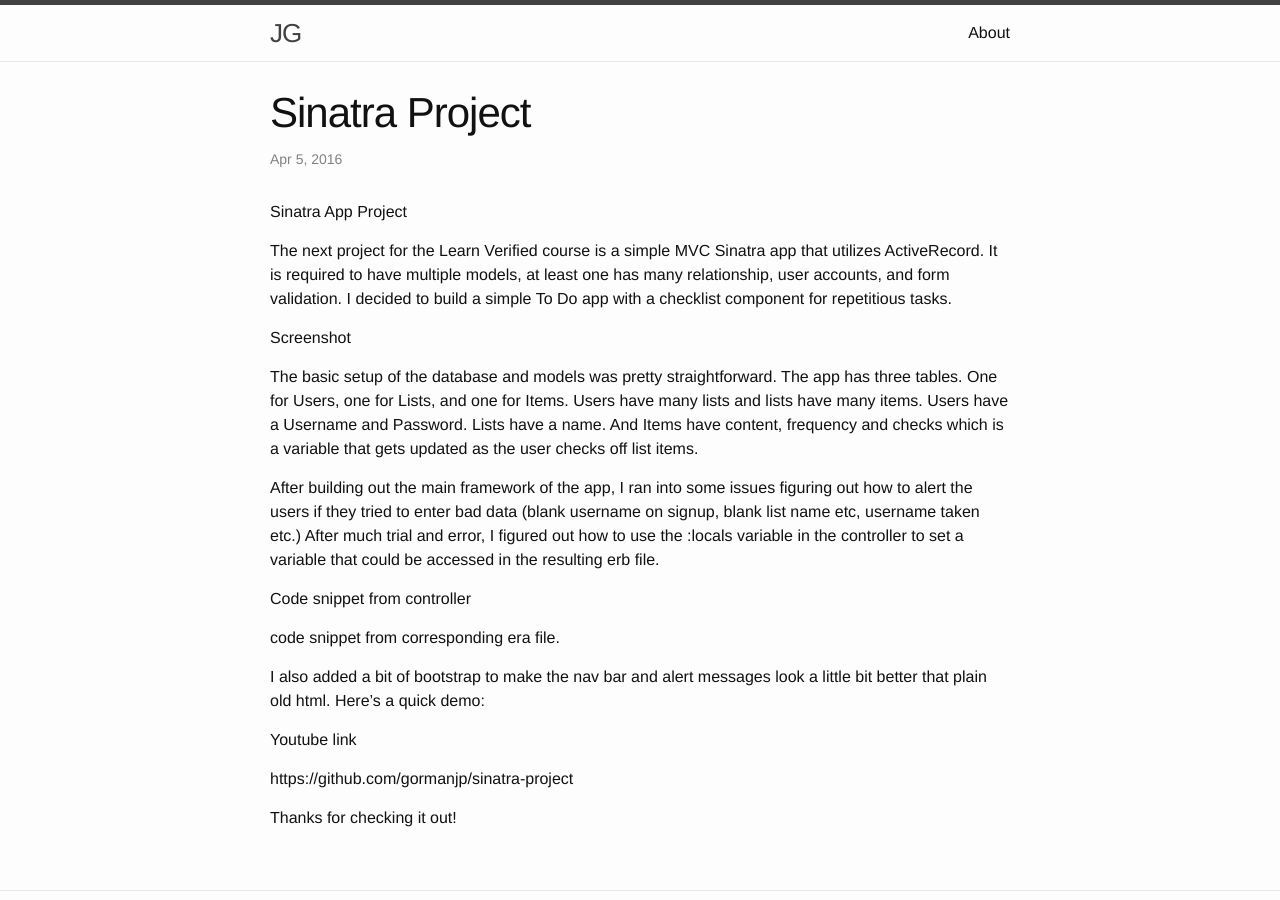
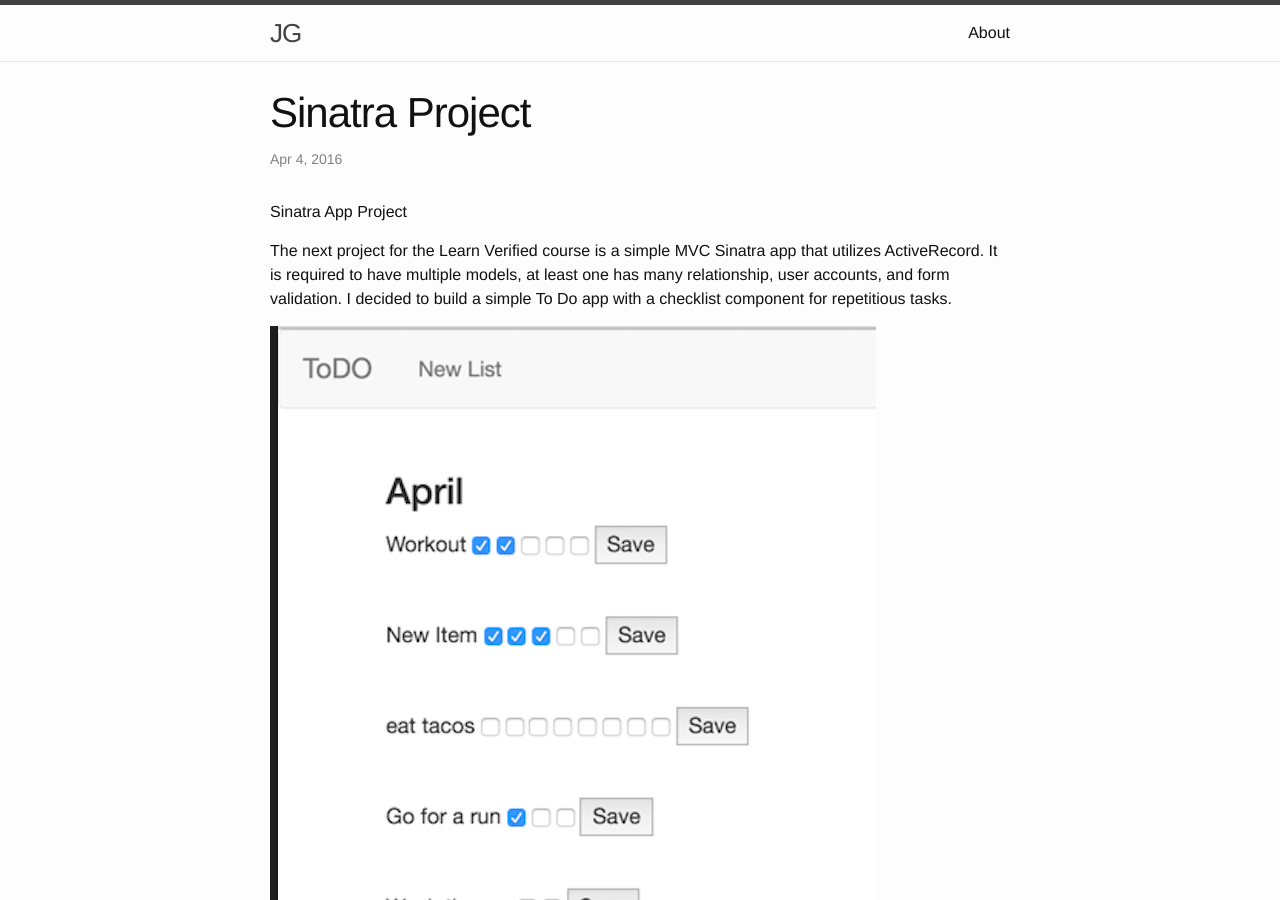
Before and after one commit to gormanjp/blog, a Jekyll site: the page built from _posts/2016-05-04-Sinatra.markdown, in a window 1280 px wide and 900 px high. Built offline with Jekyll 4.4.1, drawn with Linux system fonts in a browser that asks for light colours.

Commit message:
screenshot

```diff
--- a/_posts/2016-05-04-Sinatra.markdown
+++ b/_posts/2016-05-04-Sinatra.markdown
@@ -1,14 +1,14 @@
 ---
 layout: post
 title:  "Sinatra Project"
-date:   2016-04-05 15:50:25 -0500
+date:   2016-04-04 15:50:25 -0500
 categories: Learn Verified
 ---
 Sinatra App Project
 
 The next project for the Learn Verified course is a simple MVC Sinatra app that utilizes ActiveRecord.  It is required to have multiple models, at least one has many relationship, user accounts, and form validation.  I decided to build a simple To Do app with a checklist component for repetitious tasks.
 
-Screenshot
+![App Screenshot]({{ http://gormanjp.github.io/blog/ }}/assets/screenshot.png)
 
 The basic setup of the database and models was pretty straightforward.  The app has three tables.  One for Users, one for Lists, and one for Items.  Users have many lists and lists have many items.  Users have a Username and Password.  Lists have a name.  And Items have content, frequency and checks which is a variable that gets updated as the user checks off list items.
 
```
Also changed, not shown: assets/screenshot.png (added).
